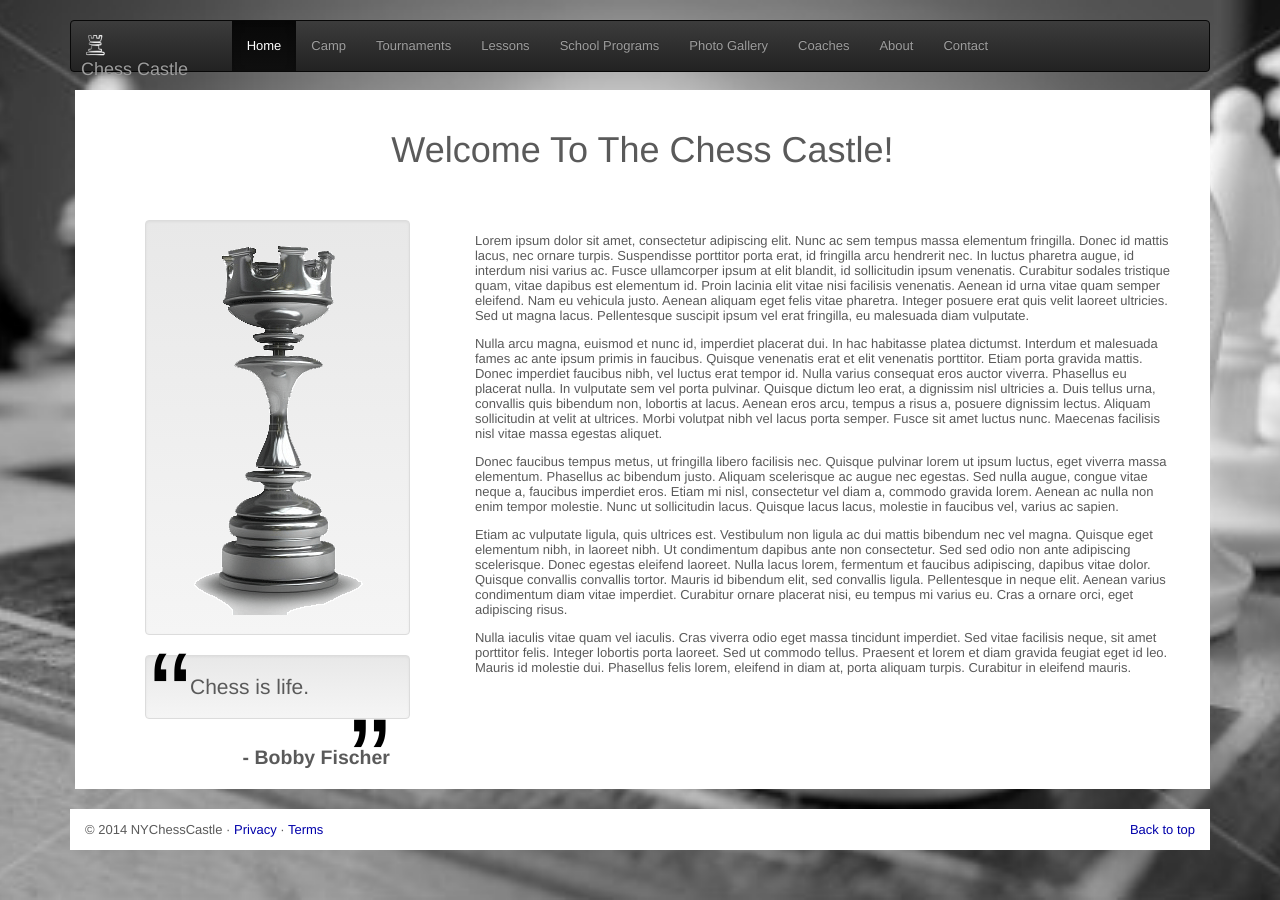
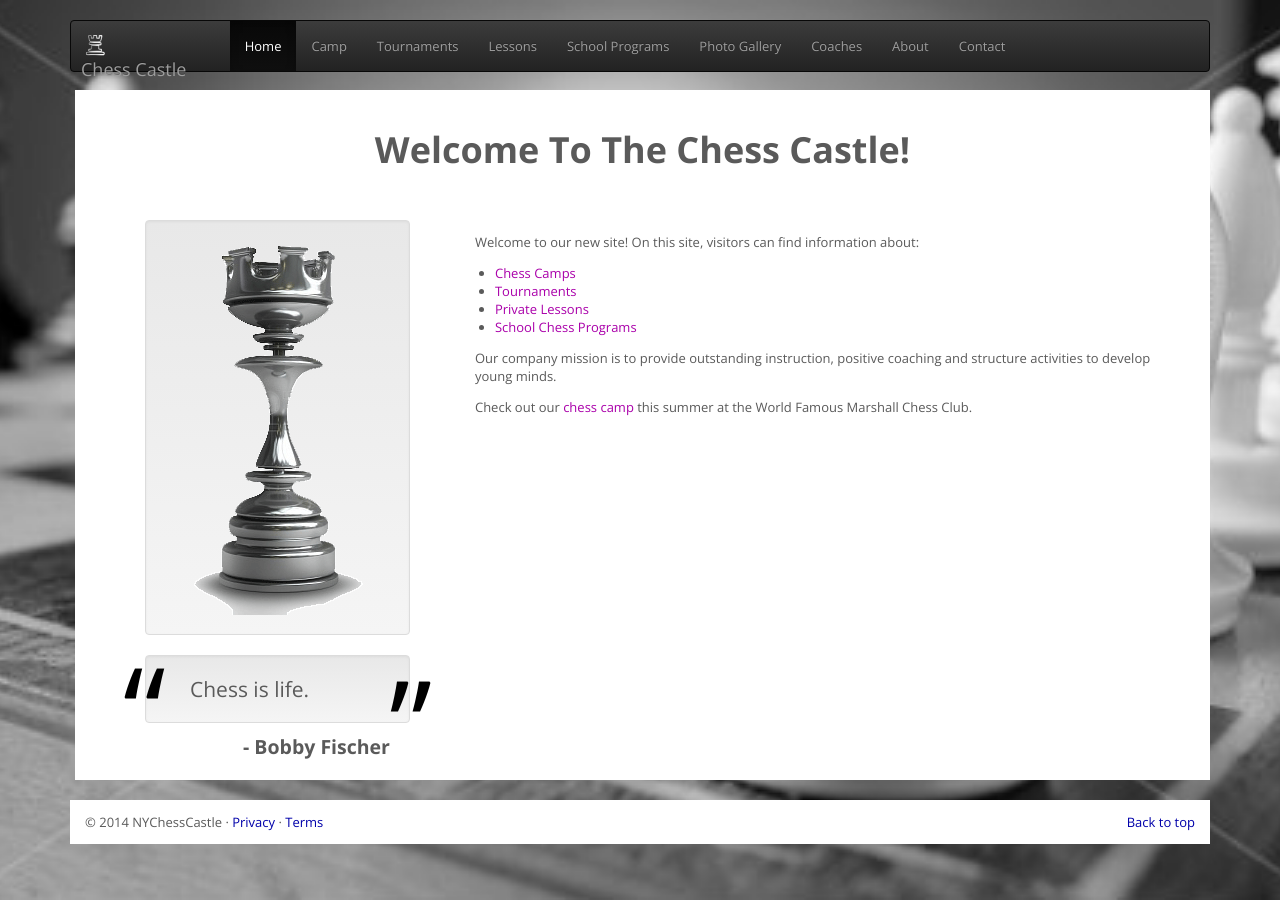
Before and after one commit to arclyte/nychesscastle, a Jekyll site: the page built from index.html, in a window 1280 px wide. Built offline with Jekyll 4.4.1, drawn with Linux system fonts in a browser that asks for light colours; nearby versions of some CDN libraries; Markdown is read by kramdown in place of the engine named in the settings.

Commit message:
Terms - add terms and conditions; Lessons - fix layout Index - update text Gallery - fix padding of title Coaches - put coaches on one page rather than separate pages for each default layout - update to bootstrap 3.1.1 main.css - change font, update quote marks on random quote

```diff
--- a/_layouts/default.html
+++ b/_layouts/default.html
@@ -18,11 +18,13 @@
 
 		<title>{{ page.title }}</title>
 
-		<link rel="stylesheet" href="http://netdna.bootstrapcdn.com/bootstrap/3.0.3/css/bootstrap.min.css">
-		<link rel="stylesheet" href="http://netdna.bootstrapcdn.com/bootstrap/3.0.3/css/bootstrap-theme.min.css">
+		<link rel="stylesheet" href="http://netdna.bootstrapcdn.com/bootstrap/3.1.1/css/bootstrap.min.css">
+		<link rel="stylesheet" href="http://netdna.bootstrapcdn.com/bootstrap/3.1.1/css/bootstrap-theme.min.css">
 
 		<link href="{{ site.baseurl }}//css/carousel.css" rel="stylesheet">
 		<link href="{{ site.baseurl }}/css/main.css" rel="stylesheet">
+
+		<link href='http://fonts.googleapis.com/css?family=Open+Sans:400,700&subset=latin,latin-ext' rel='stylesheet' type='text/css'>
 
 		<script src="http://code.jquery.com/jquery.min.js"></script>
 		<script src="http://netdna.bootstrapcdn.com/bootstrap/3.0.3/js/bootstrap.min.js"></script>
@@ -79,7 +81,13 @@
 			</div>
 			<footer>
 				<div class="col-lg-6">
-					<p>&copy; 2014 NYChessCastle &middot; <a href="{{ site.baseurl }}/privacy">Privacy</a> &middot; <a href="#">Terms</a></p>
+					<p>
+						&copy; 2014 NYChessCastle
+						&middot;
+						<a href="{{ site.baseurl }}/privacy">Privacy</a>
+						&middot;
+						<a href="{{ site.baseurl }}/terms">Terms</a>
+					</p>
 				</div>
 				<div class="col-lg-6">
 			  		<p class="pull-right"><a href="#">Back to top</a></p>
--- a/css/main.css
+++ b/css/main.css
@@ -10,6 +10,7 @@
 * {
   margin: 0;
   padding: 0;
+  font-family: 'Open Sans', sans-serif;
 }
 
 html, body { height: 100%; }
@@ -101,7 +102,7 @@ footer div {
 .bqstart {
 	float: left;
 	height: 45px;
-	margin: -50px -15px;
+	margin: -50px -42px;
 	padding-top: 0;
 	font-size: 700%;
 	color: #000;
@@ -110,7 +111,7 @@ footer div {
  .bqend {
 	float: right;
 	height: 25px;
-	margin-top: -8px;
+	margin: -65px -42px 30px 0;
 	padding-top: 0;
 	font-size: 700%;
 	color: #000;
--- a/gallery/index.html
+++ b/gallery/index.html
@@ -5,7 +5,7 @@ nav_id: nav-gallery
 ---
 
 <div class="col-lg-12 content" style="background-color:transparent;">
-	<h1 style="background-color:white;">Photo Gallery</h1>
+	<h1 style="background-color:white; padding: 20px; margin-top: -15px;">Photo Gallery</h1>
 	<div id="myCarousel" class="carousel slide" data-ride="carousel" data-interval="5000">
 		<!-- Indicators -->
 		<ol class="carousel-indicators">
--- a/index.html
+++ b/index.html
@@ -8,7 +8,7 @@ nav_id: nav-home
 </style>
 <script src="{{ site.baseurl }}/js/quotes.js"></script>
 <div class="col-lg-12 content">
-	<h1 class="text-center" style="margin-bottom:50px;">Welcome To The Chess Castle!</h1>
+	<h1 class="text-center" style="margin-bottom:50px; font-weight: bold;">Welcome To The Chess Castle!</h1>
 	<div class="col-lg-4 quote-section">
 		<div class="well">
 			<img src="{{ site.baseurl }}/images/fancy_rook.png">
@@ -27,19 +27,21 @@ nav_id: nav-home
 
 	<div class="col-lg-8">
 		<p>
-			Lorem ipsum dolor sit amet, consectetur adipiscing elit. Nunc ac sem tempus massa elementum fringilla. Donec id mattis lacus, nec ornare turpis. Suspendisse porttitor porta erat, id fringilla arcu hendrerit nec. In luctus pharetra augue, id interdum nisi varius ac. Fusce ullamcorper ipsum at elit blandit, id sollicitudin ipsum venenatis. Curabitur sodales tristique quam, vitae dapibus est elementum id. Proin lacinia elit vitae nisi facilisis venenatis. Aenean id urna vitae quam semper eleifend. Nam eu vehicula justo. Aenean aliquam eget felis vitae pharetra. Integer posuere erat quis velit laoreet ultricies. Sed ut magna lacus. Pellentesque suscipit ipsum vel erat fringilla, eu malesuada diam vulputate.
+			Welcome to our new site!
+
+			On this site, visitors can find information about:
+			<ul>
+				<li><a href="">Chess Camps</a></li>
+				<li><a href="">Tournaments</a></li>
+				<li><a href="">Private Lessons</a></li>
+				<li><a href="">School Chess Programs</a></li>
+			</ul>
 		</p>
 		<p>
-			Nulla arcu magna, euismod et nunc id, imperdiet placerat dui. In hac habitasse platea dictumst. Interdum et malesuada fames ac ante ipsum primis in faucibus. Quisque venenatis erat et elit venenatis porttitor. Etiam porta gravida mattis. Donec imperdiet faucibus nibh, vel luctus erat tempor id. Nulla varius consequat eros auctor viverra. Phasellus eu placerat nulla. In vulputate sem vel porta pulvinar. Quisque dictum leo erat, a dignissim nisl ultricies a. Duis tellus urna, convallis quis bibendum non, lobortis at lacus. Aenean eros arcu, tempus a risus a, posuere dignissim lectus. Aliquam sollicitudin at velit at ultrices. Morbi volutpat nibh vel lacus porta semper. Fusce sit amet luctus nunc. Maecenas facilisis nisl vitae massa egestas aliquet.
+			Our company mission is to provide outstanding instruction, positive coaching and structure activities to develop young minds.
 		</p>
 		<p>
-			Donec faucibus tempus metus, ut fringilla libero facilisis nec. Quisque pulvinar lorem ut ipsum luctus, eget viverra massa elementum. Phasellus ac bibendum justo. Aliquam scelerisque ac augue nec egestas. Sed nulla augue, congue vitae neque a, faucibus imperdiet eros. Etiam mi nisl, consectetur vel diam a, commodo gravida lorem. Aenean ac nulla non enim tempor molestie. Nunc ut sollicitudin lacus. Quisque lacus lacus, molestie in faucibus vel, varius ac sapien.
-		</p>
-		<p>
-			Etiam ac vulputate ligula, quis ultrices est. Vestibulum non ligula ac dui mattis bibendum nec vel magna. Quisque eget elementum nibh, in laoreet nibh. Ut condimentum dapibus ante non consectetur. Sed sed odio non ante adipiscing scelerisque. Donec egestas eleifend laoreet. Nulla lacus lorem, fermentum et faucibus adipiscing, dapibus vitae dolor. Quisque convallis convallis tortor. Mauris id bibendum elit, sed convallis ligula. Pellentesque in neque elit. Aenean varius condimentum diam vitae imperdiet. Curabitur ornare placerat nisi, eu tempus mi varius eu. Cras a ornare orci, eget adipiscing risus.
-		</p>
-		<p>
-			Nulla iaculis vitae quam vel iaculis. Cras viverra odio eget massa tincidunt imperdiet. Sed vitae facilisis neque, sit amet porttitor felis. Integer lobortis porta laoreet. Sed ut commodo tellus. Praesent et lorem et diam gravida feugiat eget id leo. Mauris id molestie dui. Phasellus felis lorem, eleifend in diam at, porta aliquam turpis. Curabitur in eleifend mauris.
+			Check out our <a href="">chess camp</a> this summer at the World Famous Marshall Chess Club.
 		</p>
 	</div>
 
```
Also changed, not shown: coaches/alex.html (deleted, +0 -17 lines), coaches/corbblat.html (deleted, +0 -16 lines), coaches/index.html (+21 -6 lines), coaches/james.html (deleted, +0 -16 lines), coaches/oscar.html (deleted, +0 -16 lines), coaches/oskar.html (deleted, +0 -16 lines), lessons/index.html (+12 -9 lines), terms/index.html (added, +138 -0 lines).
